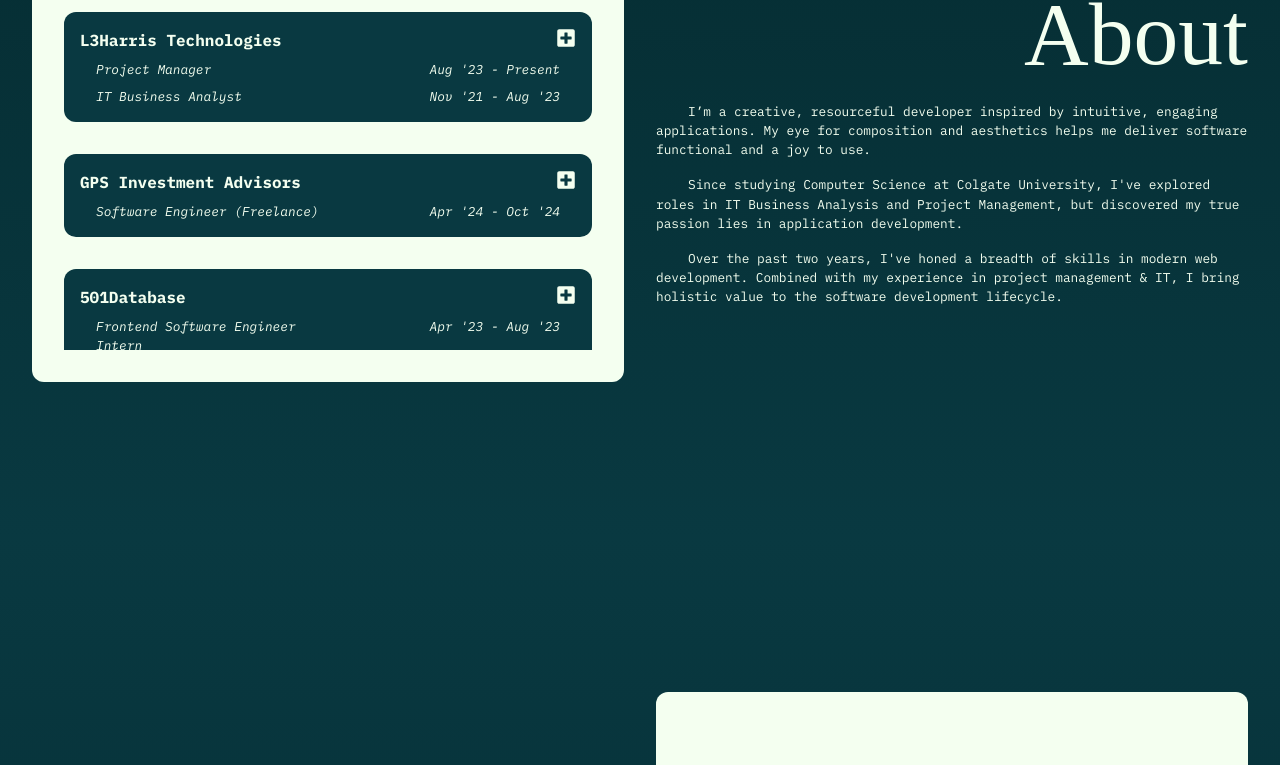
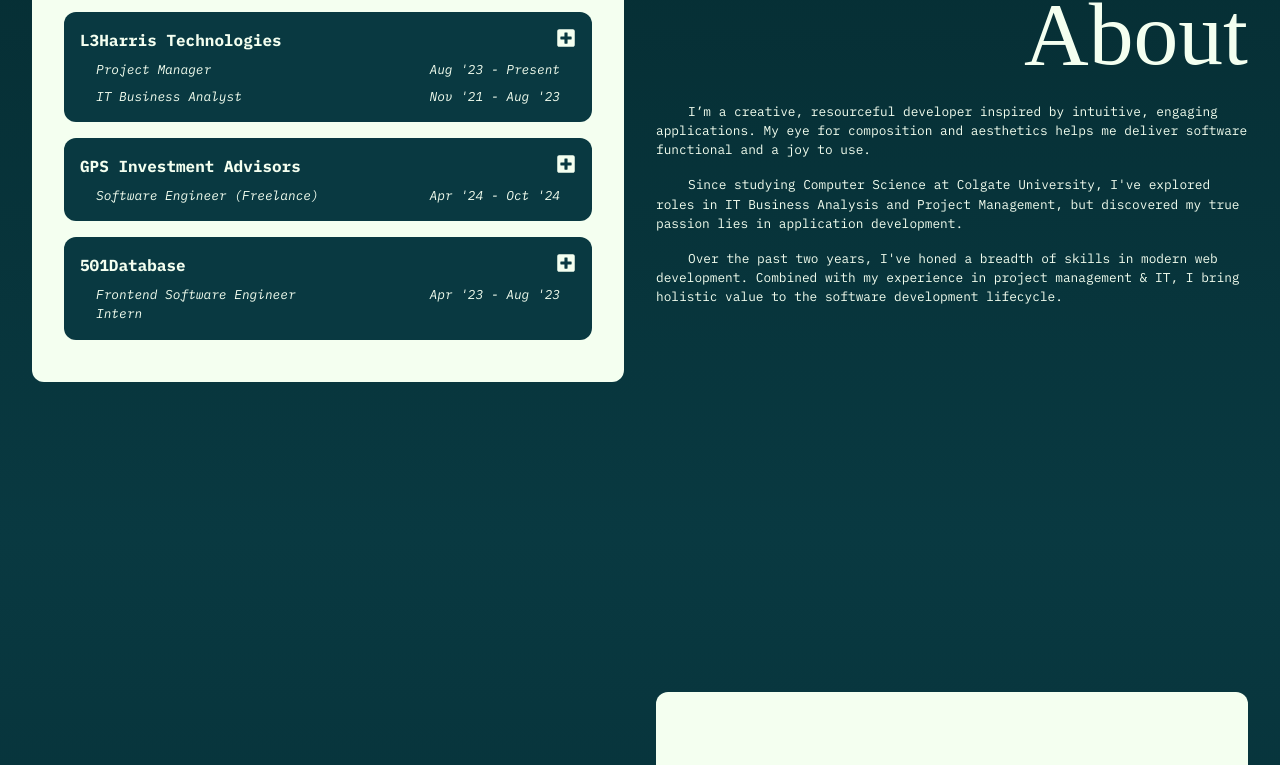
Before and after one commit to willrequaworrell/portfolio_site, a React (Vite) app: page / in a window 1280 px wide. Shown: the part 1063-1828 px from the top of the page. Built offline with nearby package versions, Linux system fonts and the light colour scheme; a web font is replaced by a local one.

Commit message:
add key to resume render map loop

```diff
--- a/src/components/About/Resume.tsx
+++ b/src/components/About/Resume.tsx
@@ -55,13 +55,12 @@
 				className="flex flex-col py-2 sm:py-8 h-full flex-grow overflow-y-scroll text-[#F4FFF0] gap-y-2 sm:gap-y-4"
 			>
 				{companySections.map(section => (
-					<>
+					<div key={section.company}>
 						<ResumeCompanySection
-							key={section.company}
 							companySection={section}
 						/>
 
-					</>
+					</div>
 				))}
 			</motion.div>
 
```
